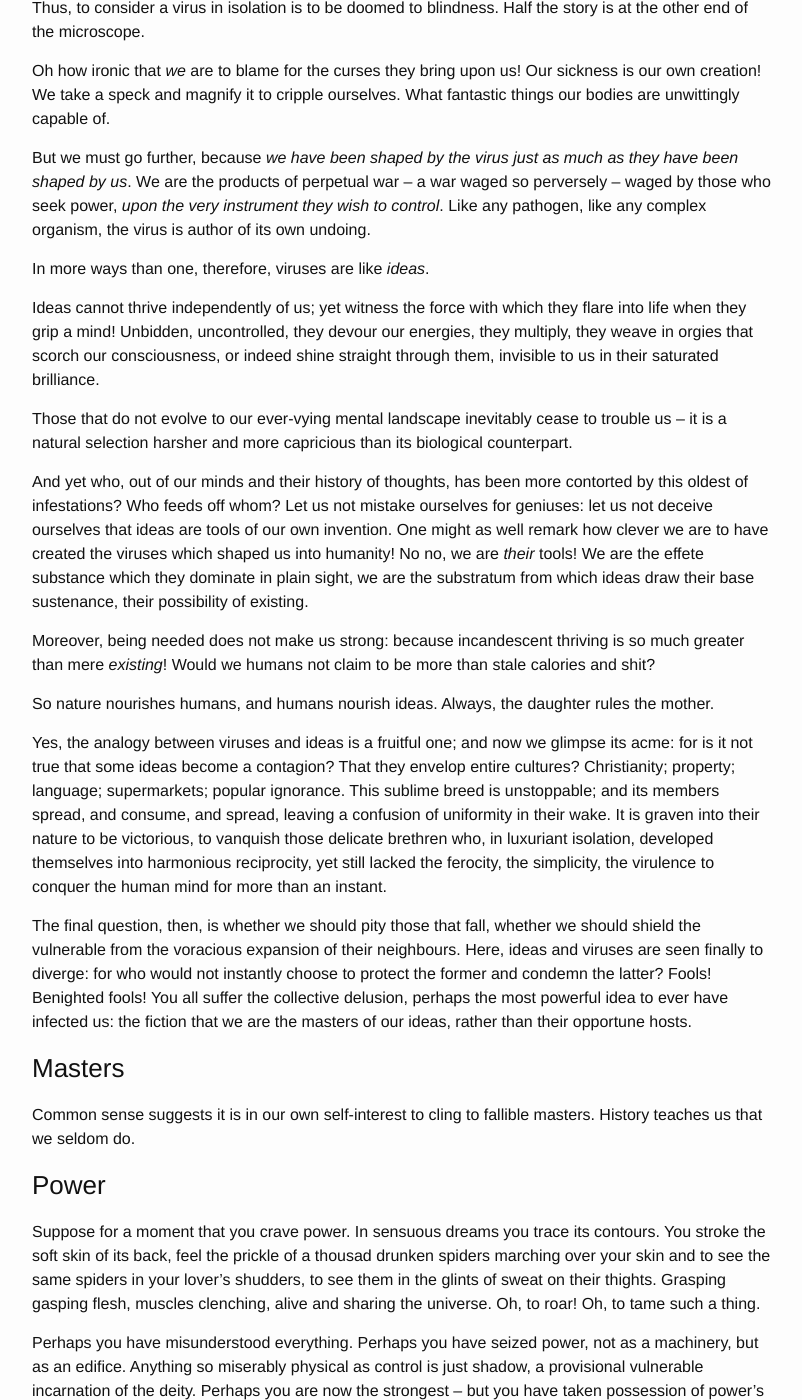
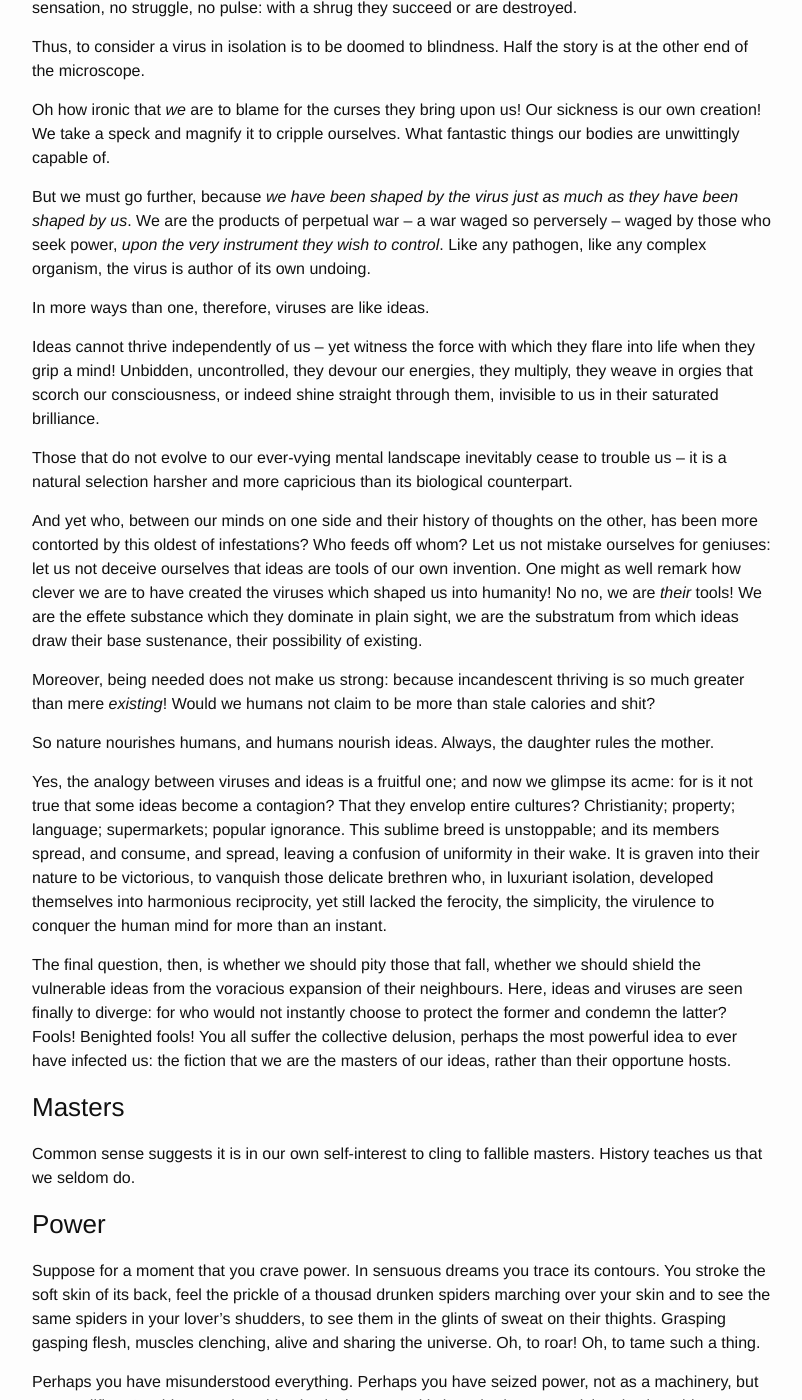
Before and after one commit to Allium/WithoutHeadOrFoot, a Jekyll site: the page built from _posts/2017-01-06-Our-Selves-And-Other-Charlatans.md, in a window 1280 px wide and 1400 px high, scrolled down 4798 px. Shown: the whole window, without its empty margins (238-1040 px from the left). Built offline with Jekyll 4.4.1, drawn with Linux system fonts in a browser that asks for light colours; comment, search, counter and statistics services are not loaded; some of the changed text lies outside the part shown.

Commit message:
Typos. feed.xml?

```diff
--- a/_posts/2017-01-06-Our-Selves-And-Other-Charlatans.md
+++ b/_posts/2017-01-06-Our-Selves-And-Other-Charlatans.md
@@ -111,13 +113,13 @@ Oh how ironic that *we* are to blame for the curses they bring upon us! Our sick
 
 But we must go further, because *we have been shaped by the virus just as much as they have been shaped by us*. We are the products of perpetual war -- a war waged so perversely -- waged by those who seek power, *upon the very instrument they wish to control*. Like any pathogen, like any complex organism, the virus is author of its own undoing.
 
-In more ways than one, therefore, viruses are like *ideas*.
+In more ways than one, therefore, viruses are like ideas.
 
-Ideas cannot thrive independently of us; yet witness the force with which they flare into life when they grip a mind! Unbidden, uncontrolled, they devour our energies, they multiply, they weave in orgies that scorch our consciousness, or indeed shine straight through them, invisible to us in their saturated brilliance.
+Ideas cannot thrive independently of us -- yet witness the force with which they flare into life when they grip a mind! Unbidden, uncontrolled, they devour our energies, they multiply, they weave in orgies that scorch our consciousness, or indeed shine straight through them, invisible to us in their saturated brilliance.
 
 Those that do not evolve to our ever-vying mental landscape inevitably cease to trouble us -- it is a natural selection harsher and more capricious than its biological counterpart.
 
-And yet who, out of our minds and their history of thoughts, has been more contorted by this oldest of infestations? Who feeds off whom? Let us not mistake ourselves for geniuses: let us not deceive ourselves that ideas are tools of our own invention. One might as well remark how clever we are to have created the viruses which shaped us into humanity! No no, we are *their* tools! We are the effete substance which they dominate in plain sight, we are the substratum from which ideas draw their base sustenance, their possibility of existing.
+And yet who, between our minds on one side and their history of thoughts on the other, has been more contorted by this oldest of infestations? Who feeds off whom? Let us not mistake ourselves for geniuses: let us not deceive ourselves that ideas are tools of our own invention. One might as well remark how clever we are to have created the viruses which shaped us into humanity! No no, we are *their* tools! We are the effete substance which they dominate in plain sight, we are the substratum from which ideas draw their base sustenance, their possibility of existing.
 
 Moreover, being needed does not make us strong: because incandescent thriving is so much greater than mere *existing*! Would we humans not claim to be more than stale calories and shit?
 
@@ -125,7 +127,7 @@ So nature nourishes humans, and humans nourish ideas. Always, the daughter rules
 
 Yes, the analogy between viruses and ideas is a fruitful one; and now we glimpse its acme: for is it not true that some ideas become a contagion? That they envelop entire cultures? Christianity; property; language; supermarkets; popular ignorance. This sublime breed is unstoppable; and its members spread, and consume, and spread, leaving a confusion of uniformity in their wake. It is graven into their nature to be victorious, to vanquish those delicate brethren who, in luxuriant isolation, developed themselves into harmonious reciprocity, yet still lacked the ferocity, the simplicity, the virulence to conquer the human mind for more than an instant.
 
-The final question, then, is whether we should pity those that fall, whether we should shield the vulnerable from the voracious expansion of their neighbours. Here, ideas and viruses are seen finally to diverge: for who would not instantly choose to protect the former and condemn the latter? Fools! Benighted fools! You all suffer the collective delusion, perhaps the most powerful idea to ever have infected us: the fiction that we are the masters of our ideas, rather than their opportune hosts.
+The final question, then, is whether we should pity those that fall, whether we should shield the vulnerable ideas from the voracious expansion of their neighbours. Here, ideas and viruses are seen finally to diverge: for who would not instantly choose to protect the former and condemn the latter? Fools! Benighted fools! You all suffer the collective delusion, perhaps the most powerful idea to ever have infected us: the fiction that we are the masters of our ideas, rather than their opportune hosts.
 
 
 ### Masters
--- a/feed.xml
+++ b/feed.xml
@@ -2,6 +2,7 @@
 layout: null
 ---
 <?xml version="1.0" encoding="UTF-8"?>
+<?xml-stylesheet type="text/css" href="/css/main.scss" ?>
 <rss version="2.0" xmlns:atom="http://www.w3.org/2005/Atom">
   <channel>
     <title>{{ site.title | xml_escape }}</title>
```
Also changed, not shown: other parts of _posts/2017-01-06-Our-Selves-And-Other-Charlatans.md (+3 -1 lines), _posts/2016-03-05-Greenlist-Is-The-New-Blacklist.md (+1 -1 lines).
